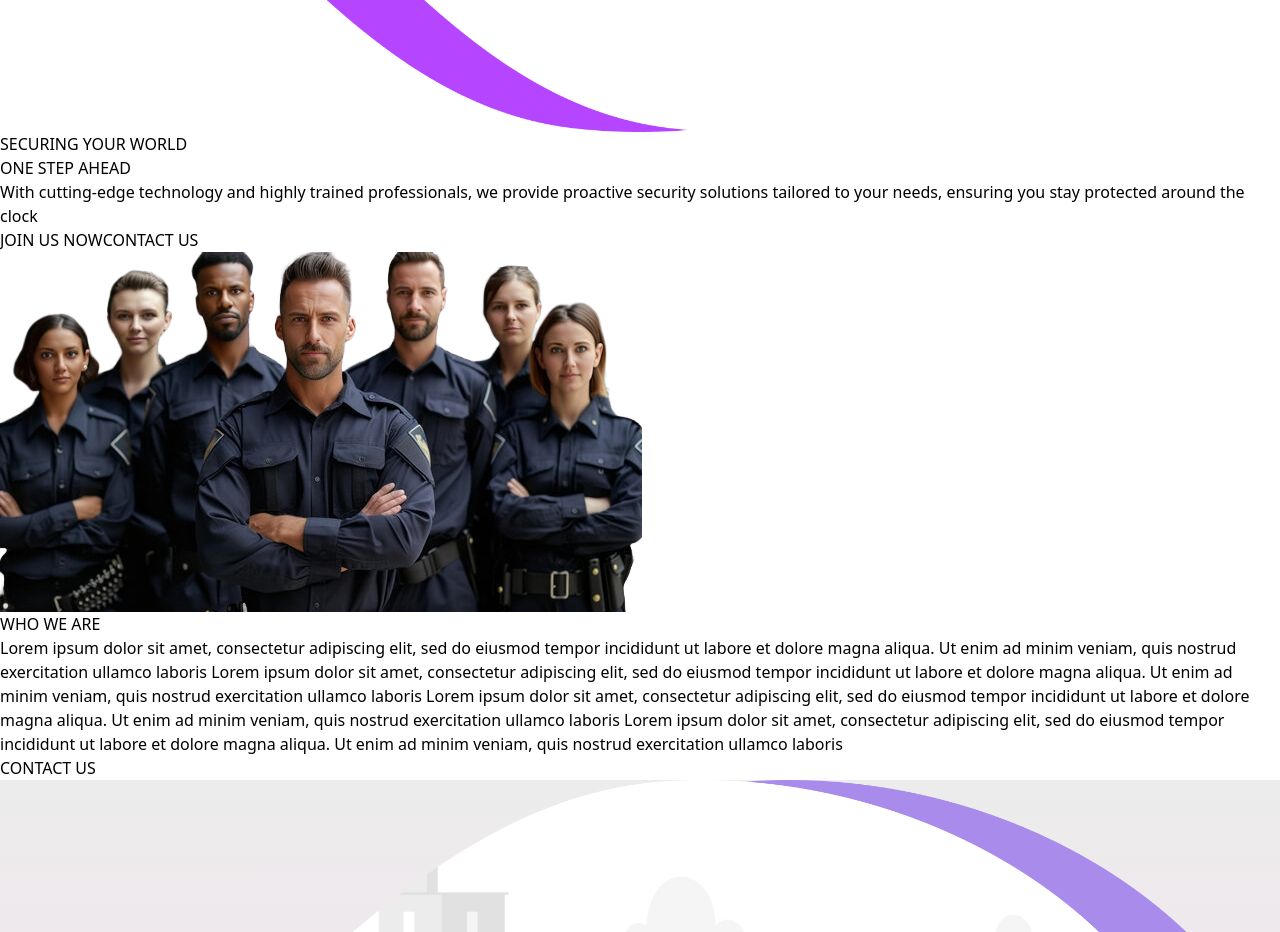
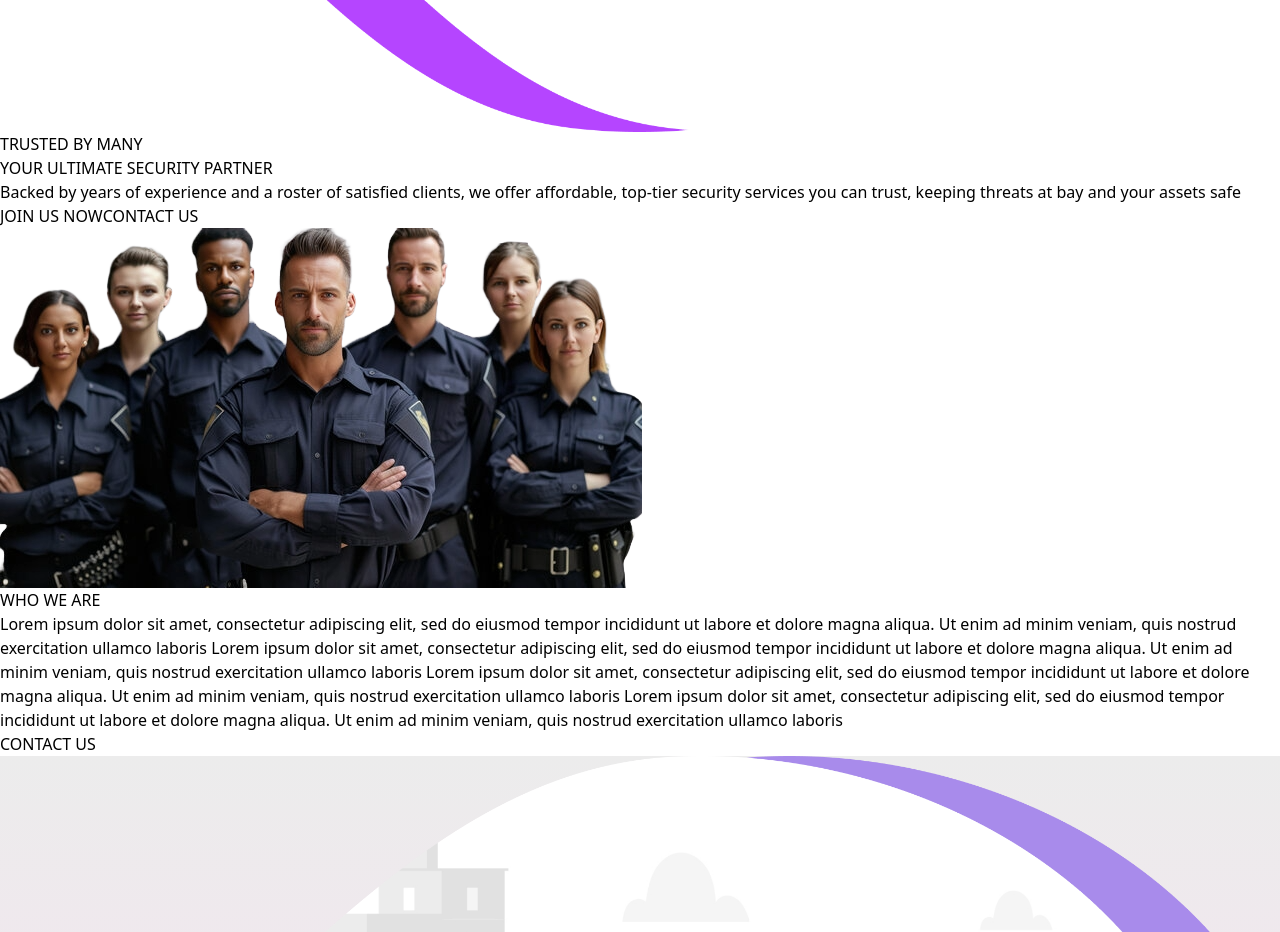
Before and after one commit to ayan-2004007/SURAKSHA-SECURITY-SERVICES, a React (Vite) app in the folder FRONTEND/: page /about in a window 1280 px wide. Shown: the part 2880-3812 px from the top of the page. Built offline with nearby package versions, Linux system fonts and the light colour scheme.

Commit message:
Added animation in the about page hero banner

```diff
--- a/FRONTEND/src/Components/AboutBanner.jsx
+++ b/FRONTEND/src/Components/AboutBanner.jsx
@@ -4,33 +4,54 @@ import img1 from "../assets/about1.png"
 import img2 from "../assets/about2.png"
 import img3 from "../assets/about3.png"
 
-const AboutBanner=()=>{
-    const [rotation,setRotation]=useState(0)
-    const [currentImageIndex,setCurrentImageIndex]=useState(0)
-    const [fade,setFade]=useState(false)
-    const images=[img1,img2,img3]
 
-    useEffect(()=>{
-        const rotateImage=()=>{
-            setRotation((prevRotation)=>prevRotation -120)
+const AboutBanner = () => {
+
+    const banners = [
+        {
+            title: "SECURING YOUR WORLD",
+            subtitle: "ONE STEP AHEAD",
+            description: "With cutting-edge technology and highly trained professionals, we provide proactive security solutions tailored to your needs, ensuring you stay protected around the clock",
+        },
+        {
+            title: "GUARDING THE FUTURE",
+            subtitle: "PROTECTING THE PRESENT",
+            description: "From today’s challenges to tomorrow’s risks, our team delivers reliable security services designed to safeguard what matters most, giving you peace of mind for the long term",
+        },
+        {
+            title: "TRUSTED BY MANY",
+            subtitle: "YOUR ULTIMATE SECURITY PARTNER",
+            description: "Backed by years of experience and a roster of satisfied clients, we offer affordable, top-tier security services you can trust, keeping threats at bay and your assets safe",
+        }
+    ];
+
+    const [rotation, setRotation] = useState(0)
+    const [currentImageIndex, setCurrentImageIndex] = useState(0)
+    const [fade, setFade] = useState(false)
+    const images = [img1, img2, img3]
+
+    useEffect(() => {
+        const rotateImage = () => {
+            setRotation((prevRotation) => prevRotation - 120)
         };
-        const rotationInterval=setInterval(rotateImage,3000)
-        const imageInterval= setInterval(() => {
+        const rotationInterval = setInterval(rotateImage, 3000)
+        const imageInterval = setInterval(() => {
             setFade(true);
-            setTimeout(()=>{
-                setCurrentImageIndex((prevIndex)=>(prevIndex+1)% images.length)
+            setTimeout(() => {
+                setCurrentImageIndex((prevIndex) => (prevIndex + 1) % images.length)
                 setFade(false);
-            },500)
+            }, 500)
         }, 3000)
-        return()=>{
+        return () => {
             clearInterval(rotationInterval)
             clearInterval(imageInterval)
         };
     }, []);
 
+    const { title, subtitle, description } = banners[currentImageIndex];
+
     return (
         <div className="lg:flex lg:flex-row-reverse md:flex-col mb-44 md:mb-[280px] lg:-mb-[120px] 2xl:-mb-[320px]">
-
 
             <div className="2xl:h-[1000px] relative overflow-hidden ml-auto xl:h-[800px] lg:h-[700px] lg:w-full md:h-[600px] md:w-[750px] md:mx-auto h-[350px] w-[350px] mx-auto">
                 <div className="absolute 2xl:bottom-[350px] 2xl:-right-72 xl:bottom-[180px] xl:-right-56 lg:bottom-[150px] lg:-right-44 md:bottom-[120px] md:right-0 right-0 bottom-[80px]">
@@ -53,19 +74,19 @@ const AboutBanner=()=>{
                 </div>
             </div>
 
-
             <div className='2xl:px-20 flex flex-col w-full max-h-[750px] item-center justify-center gap-7 xl:px-0 xl:pl-10 lg:pl-7 lg:text-start md:text-center px-5'>
                 <div className="flex flex-col gap-1">
-                    <h1 className='font-["otomanopee-one"] text-[#131313] 2xl:text-[56px] xl:text-[48px] lg:text-[38px] md:text-[34px] text-[28px]'>SECURING YOUR WORLD</h1>
-                    <h1 className='font-["otomanopee-one"] text-[#131313] 2xl:text-[56px] xl:text-[48px] lg:text-[38px] md:text-[34px] text-[28px]'>ONE STEP AHEAD</h1>
+                    <h1 className={`font-["otomanopee-one"] text-[#131313] 2xl:text-[50px] xl:text-[48px] lg:text-[38px] md:text-[34px] text-[28px] ${fade ? 'opacity-0' : 'opacity-100'}`}>{title}</h1>
+                    <h1 className={`font-["otomanopee-one"] text-[#131313] 2xl:text-[50px] xl:text-[48px] lg:text-[38px] md:text-[34px] text-[28px] ${fade ? 'opacity-0' : 'opacity-100'}`}>{subtitle}</h1>
                 </div>
-                <p className='font-["Philosopher"] text-[#3F3F3F] 2xl:text-[20px] xl:text-[18px] lg:text-[16px] md:text-[16px] text-[14px]'>With cutting-edge technology and highly trained professionals, we provide proactive security solutions tailored to your needs, ensuring you stay protected around the clock</p>
-                <div className='flex flex-row gap-3 md:gap-6 lg:mx-0 md:mx-auto '>
-                    <button className='font-["Montserrat"] font-bold text-xs px-5 py-4 sm:text-[13px] md:text-base md:px-7 md:py-5 lg:text-[13px] lg:px-5 lg:py-4 xl:text-base xl:px-9 bg-gradient-to-r from-[#AD1DEB] to-[#6E72FC] text-white'>JOIN US NOW</button>
-                    <button className='font-["Montserrat"] text-xs font-bold px-5 py-4 sm:text-[13px] md:text-base md:px-7 md:py-5 lg:text-[13px] lg:px-5 lg:py-4 xl:text-base xl:px-9 border-2 border-[#AD1DEB]'>CONTACT US</button>
+                <p className={`font-["Philosopher"] text-[#3F3F3F] 2xl:text-[20px] xl:text-[18px] lg:text-[16px] md:text-[16px] text-[14px] ${fade ? 'opacity-0' : 'opacity-100'}`}>{description}</p>
+                <div className='flex flex-row gap-3 md:gap-6 lg:mx-0 md:mx-auto'>
+                    <button className={`font-["Montserrat"] font-bold text-xs px-5 py-4 sm:text-[13px] md:text-base md:px-7 md:py-5 lg:text-[13px] lg:px-5 lg:py-4 xl:text-base xl:px-9 bg-gradient-to-r from-[#AD1DEB] to-[#6E72FC] text-white ${fade ? 'opacity-0' : 'opacity-100'}`}>JOIN US NOW</button>
+                    <button className={`font-["Montserrat"] text-xs font-bold px-5 py-4 sm:text-[13px] md:text-base md:px-7 md:py-5 lg:text-[13px] lg:px-5 lg:py-4 xl:text-base xl:px-9 border-2 border-[#AD1DEB] ${fade ? 'opacity-0' : 'opacity-100'}`}>CONTACT US</button>
                 </div>
             </div>
         </div>
     );
 };
+
 export default AboutBanner
```
